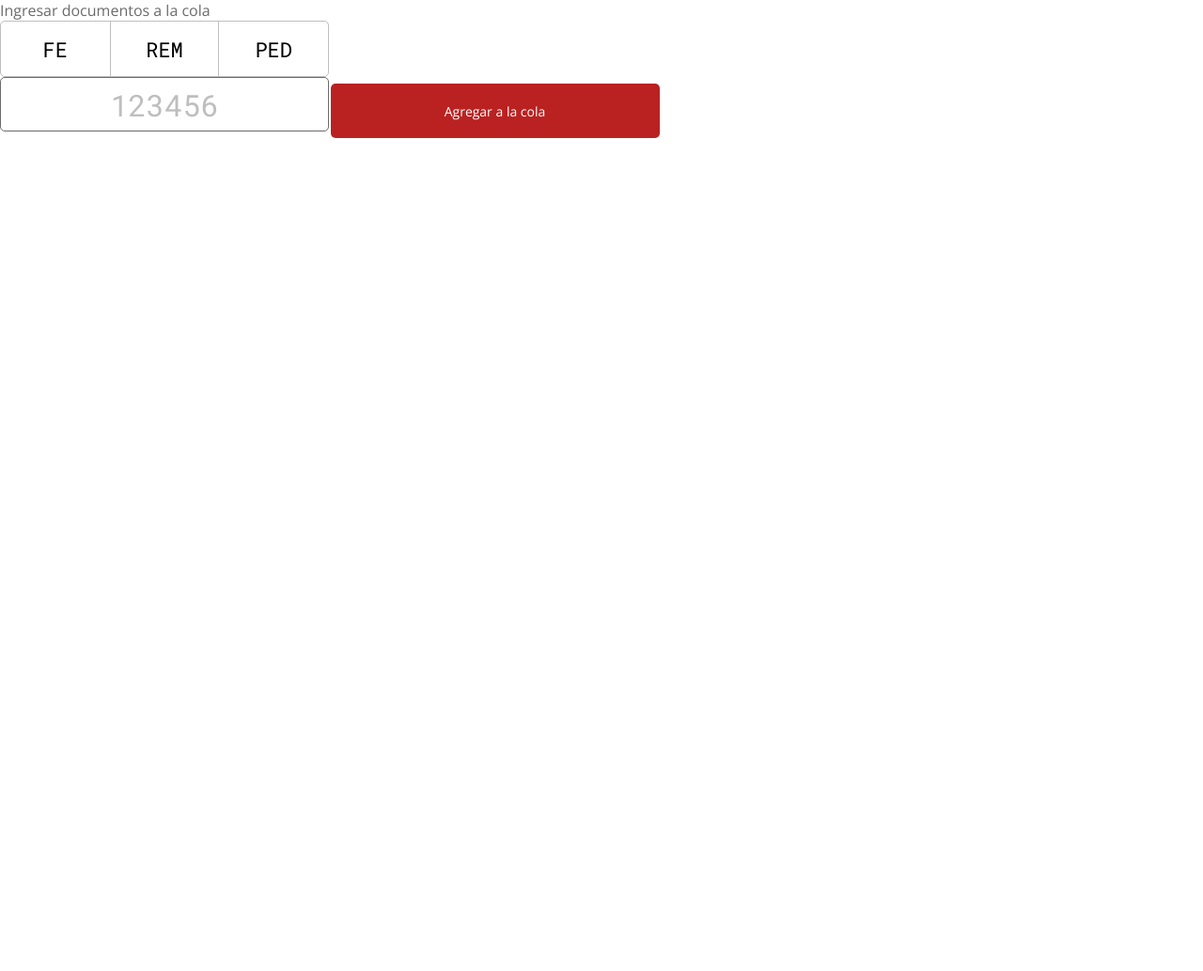
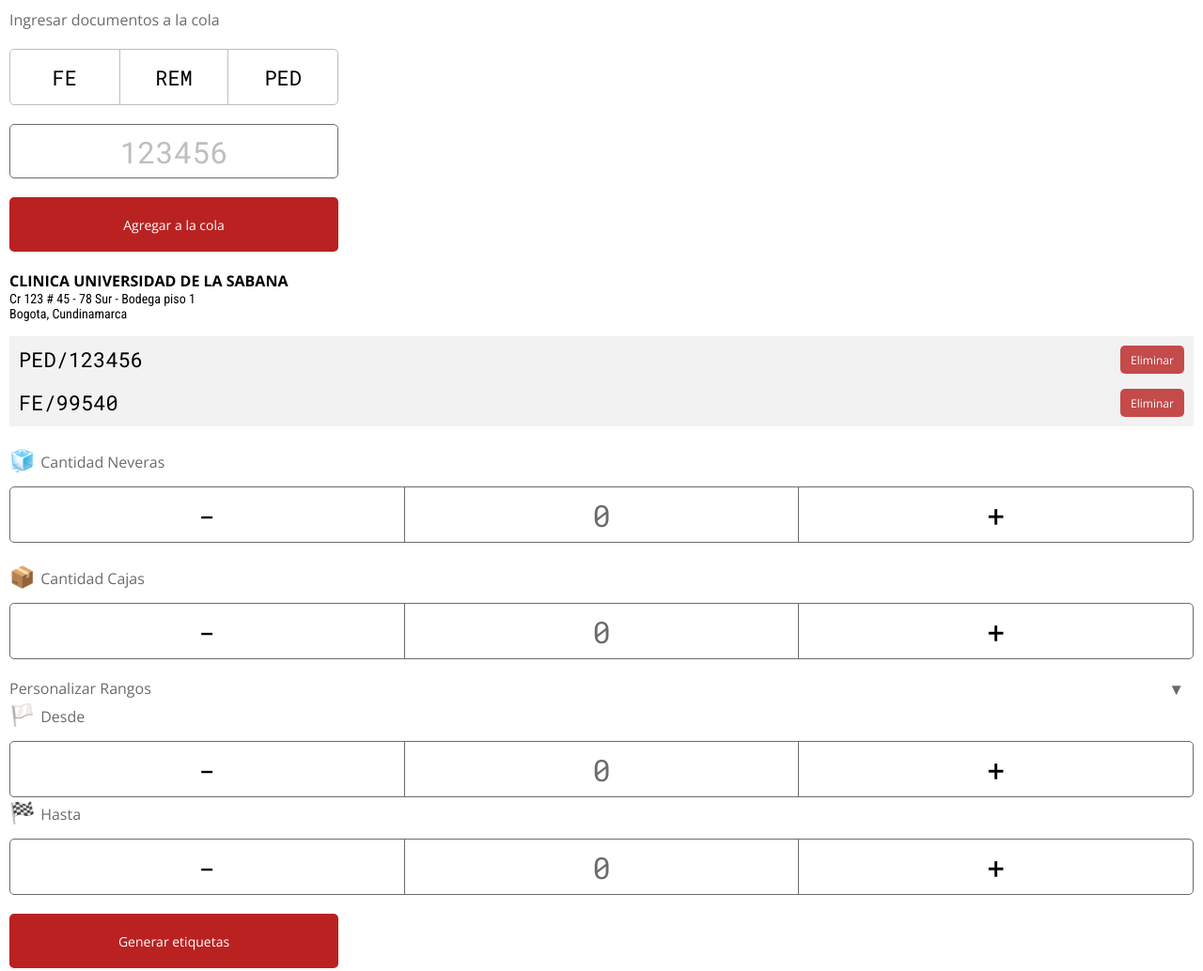
Before and after one commit to AwRoz/DdbEtiquetas, a website: page src/index.html in a window 1280 px wide. Shown: the whole page at 94% size. Before the commit the page ends 800 px from the top, so only its background shows below. Drawn offline with nearby package versions, Linux system fonts and the light colour scheme.

Commit message:
se deja parcialmente finalizado el index de la app en cuanto a unificacion de componentes, aun falta pulir y agregar interactividad

```diff
--- a/src/index.html
+++ b/src/index.html
@@ -12,6 +12,7 @@
 <body>
     <div class="mainContainer">
         <h3 class="componentTitle">Ingresar documentos a la cola</h3>
+
         <div class="docTypeContainer">
             <label for="FE" class='docTypeOption'>
                 <input type="radio" name="docType" id="FE" value="FE">
@@ -26,9 +27,68 @@
                 <span>PED</span>
             </label>
         </div>
+
         <input type="text" placeholder="123456" class="documentInput" min="0" maxlength="8" oninput="this.value = this.value.replace(/[^0-9]/g, '')">
+
         <button class="primaryBtn">Agregar a la cola</button>
+
+        <section class="colaContainer">
+            <div class="colaHeader">
+                <h2 class="nombreCliente">CLINICA UNIVERSIDAD DE LA SABANA</h2>
+                <h3 class="domicilioEnvio metaData">Cr 123 # 45 - 78 Sur - Bodega piso 1</h3>
+                <h3 class="ciudadMunicipio metaData">Bogota, Cundinamarca</h3>
+            </div>
+            <ul class="colaDocumentos">
+                <li class="documentoEnCola">
+                    <p>PED/123456</p>
+                    <span class="deleteItemBtn">Eliminar</span>
+                </li>
+                <li class="documentoEnCola">
+                    <p>FE/99540</p>
+                    <span class="deleteItemBtn">Eliminar</span>
+                </li>
+            </ul>
+        </section>
+
+        <div class="contadorContainer">
+            <p><span>🧊 </span>Cantidad Neveras</p>
+            <div class="contador">
+                <button onclick="decreaseValue('cantNeveras')">-</button>
+                <input type="text" id="cantNeveras" placeholder="0" min="0" maxlength="3" oninput="this.value = this.value.replace(/[^0-9]/g, '')">
+                <button onclick="increaseValue('cantNeveras')">+</button>
+            </div>
+        </div>
+        <div class="contadorContainer">
+            <p><span>📦 </span>Cantidad Cajas</p>
+            <div class="contador">
+                <button onclick="decreaseValue('cantCajas')">-</button>
+                <input type="text" id="cantCajas" placeholder="0" min="0" maxlength="3" oninput="this.value = this.value.replace(/[^0-9]/g, '')">
+                <button onclick="increaseValue('cantCajas')">+</button>
+            </div>
+        </div>
+
+        <section class="rangos">
+            <h3 class="componentTitle">Personalizar Rangos <span>▼</span></h3>
+            <div class="contadorContainer">
+                <p><span>🏳️ </span>Desde</p>
+                <div class="contador">
+                    <button onclick="decreaseValue('desde')">-</button>
+                    <input type="text" id="desde" placeholder="0" min="0" maxlength="3" oninput="this.value = this.value.replace(/[^0-9]/g, '')">
+                    <button onclick="increaseValue('desde')">+</button>
+                </div>
+            </div>
+            <div class="contadorContainer">
+                <p><span>🏁 </span>Hasta</p>
+                <div class="contador">
+                    <button onclick="decreaseValue('hasta')">-</button>
+                    <input type="text" id="hasta" placeholder="0" min="0" maxlength="3" oninput="this.value = this.value.replace(/[^0-9]/g, '')">
+                    <button onclick="increaseValue('hasta')">+</button>
+                </div>
+            </div>
+        </section>
+
+        <button class="primaryBtn">Generar etiquetas</button>
     </div>
-
+<script src="script.js"></script>
 </body>
 </html>
--- /dev/null
+++ b/src/script.js
@@ -0,0 +1,16 @@
+// --------Contador Component -------- //
+function decreaseValue(inputId){
+    const input = document.getElementById(inputId)
+    if(input.value){
+        if(input.value > 0){
+            input.value = parseInt(input.value) - 1
+        }
+    }
+}
+function increaseValue(inputId){
+    const input = document.getElementById(inputId)
+    if(!input.value){input.value = 0}
+    if(input.value >= 0){
+        input.value = parseInt(input.value) + 1
+    }
+}
--- a/src/style.css
+++ b/src/style.css
@@ -15,6 +15,13 @@
     --darkBlue: #0958a25f;
 }
 
+.mainContainer{
+    min-width: 250px;
+    padding: 10px;
+    display: flex;
+    flex-direction: column;
+    gap: 20px;
+}
 
 /* ----- Component titles ------ */
 .componentTitle{
@@ -22,10 +29,15 @@
     font-size: 1.6rem;
     font-weight: 300;
     color: var(--darkGray);
+    display: flex;
+    justify-content: space-between;
+}
+.componentTitle span{
+    font-size: 1.7rem;
+    padding-right: 1rem;
 }
 
 /* ----- Document Type component ------ */
-
 input[type='radio']{
     display: none;
 }
@@ -99,3 +111,101 @@ input[type='radio']{
 .primaryBtn:hover{
     background-color: var(--ddbRed2);
 }
+
+/* ----- Cola de Documentos component ------ */
+.colaContainer{
+    display: flex;
+    flex-direction: column;
+    gap: 1.6rem;
+}
+.colaDocumentos{
+    display: flex;
+    flex-direction: column;
+    gap: 1.6rem;
+    background-color: var(--lightGray);
+    padding:1rem;
+}
+.nombreCliente{
+    font-family: 'Open Sans',sans-serif;
+    font-size: 1.6rem;
+    font-weight: bold;
+}
+.metaData{
+    font-family: 'Roboto Condensed',sans-serif;
+    font-size: 1.4rem;
+    font-weight: 300;
+}
+.documentoEnCola{
+    list-style: none;
+    display: flex;
+    justify-content: space-between;
+}
+.documentoEnCola p{
+    font-family: 'Roboto Mono',monospace;
+    font-size: 2.2rem;
+    font-weight: 400;
+}
+.deleteItemBtn{
+    display: flex;
+    justify-content: center;
+    align-items: center;
+    width: 6.8rem;
+    height: 3rem;
+    font-family: 'Open Sans',sans-serif;
+    font-size: 1.2rem;
+    background-color: var(--ddbRed);
+    color: var(--white);
+    border-radius: 5px;
+    opacity: 80%;
+}
+.deleteItemBtn:hover{
+    cursor:default;
+    opacity: 100%;
+}
+
+
+/* ----- Contador component ------ */
+.contadorContainer{
+    display: flex;
+    flex-direction: column;
+    gap: 1.4rem;
+}
+.contadorContainer p{
+    font-family: 'Open Sans',sans-serif;
+    font-size:1.6rem;
+    color: var(--darkGray);
+}
+.contadorContainer p span{
+    font-size: 2.2rem;
+}
+.contador{
+    display: flex;
+    flex-direction: row;
+    justify-content: space-around;
+    border: 1px solid var(--darkGray);
+    border-radius: 5px;
+}
+.contador > *{
+    width: 100%;
+    height: 5.8rem;
+    font-family: 'Roboto Mono',monospace;
+    font-size: 3.2rem;
+    appearance: none;
+    outline: none;
+    border:none;
+    background-color:transparent;
+}
+.contador input{
+    text-align: center;
+    border-left:1px solid var(--darkGray);
+    border-right: 1px solid var(--darkGray);
+}
+.contador button:hover{
+    background-color: var(--lightGray);
+}
+.contador input::placeholder{
+    color: var(--darkGray);
+}
+.contador input:focus::placeholder{
+    color: transparent;
+}
```
Also changed, not shown: components/queue.html (+0 -1 lines), src/assets/expand_more_FILL0_wght700_GRAD200_opsz48.png (added), 1 other file.
